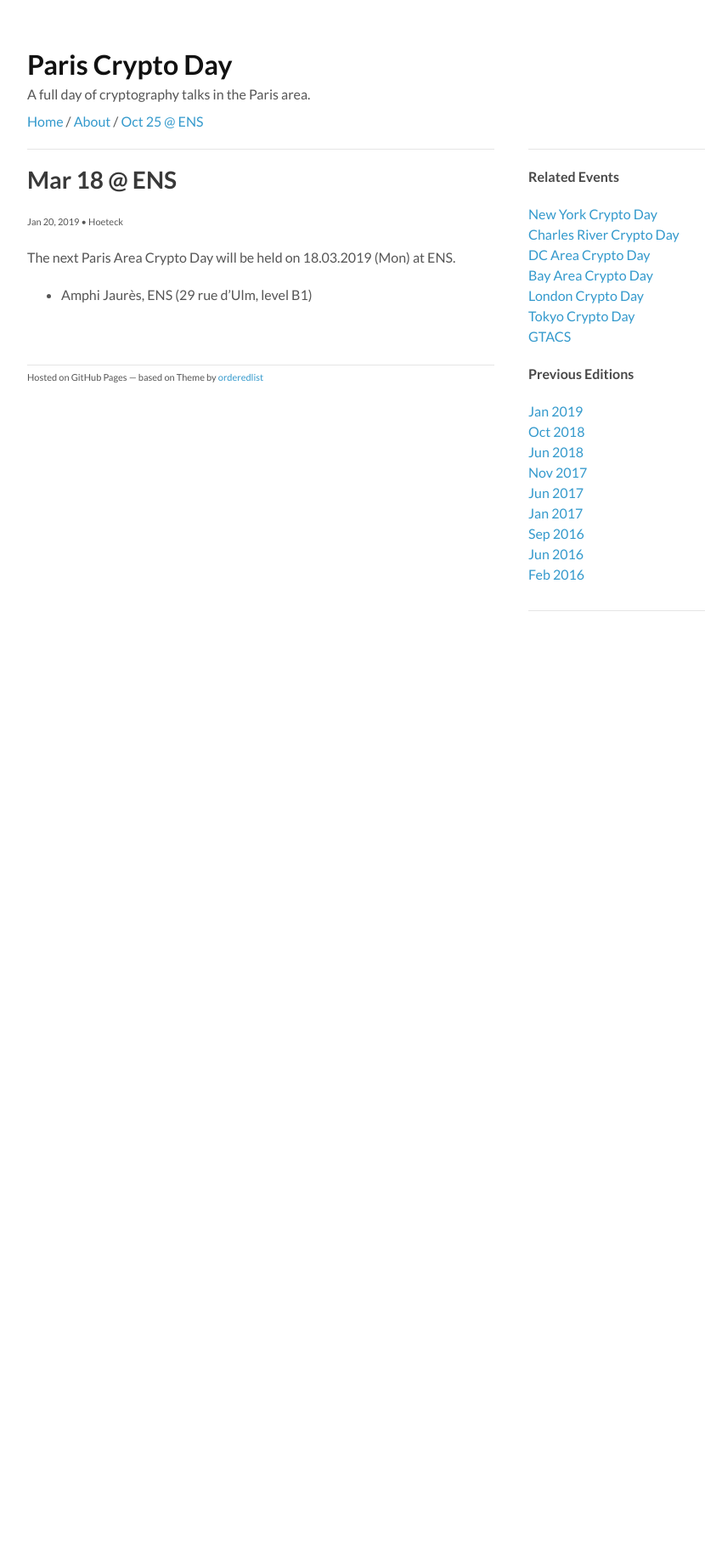
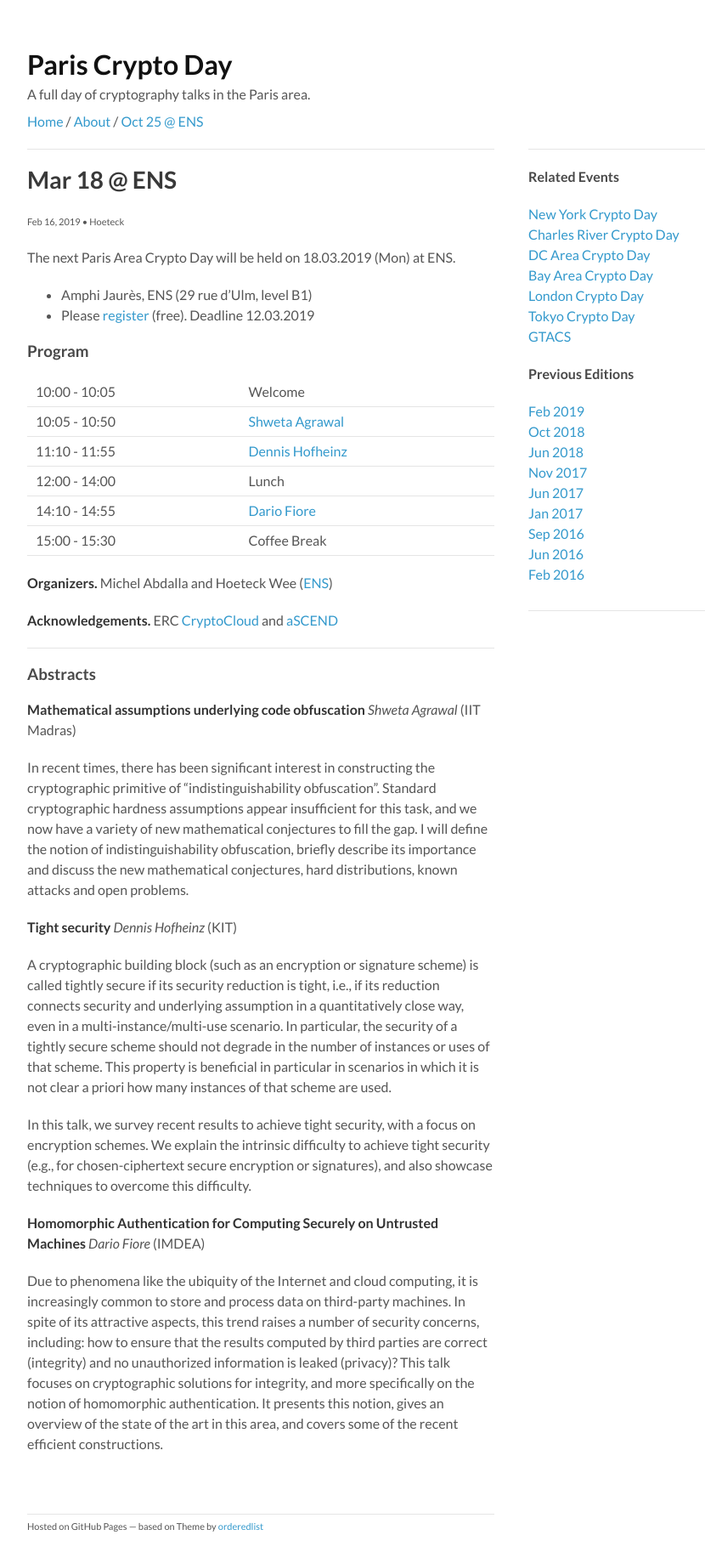
Before and after one commit to pariscryptoday/pariscryptoday.github.io, a Jekyll site: the page built from _posts/2019-01-21-ninth.md, in a window 1280 px wide. Shown: the whole page at 85% size, without its empty margins (178-1008 px from the left). Built offline with Jekyll 4.4.1, drawn with Linux system fonts in a browser that asks for light colours; before the commit the page ends 900 px from its top, so only the background shows below that.

Commit message:
mar 18 2019

```diff
--- a/_posts/2019-01-21-ninth.md
+++ b/_posts/2019-01-21-ninth.md
@@ -2,29 +2,23 @@
 layout: post
 title:  "Mar 18 @ ENS"
 author: "Hoeteck"
-date:   2019-01-20 10:10:00
+date:   2019-02-16 10:10:00
 ---
 
 The next Paris Area Crypto Day will be held on 18.03.2019 (Mon) at
 ENS.
 
 * Amphi Jaurès, ENS (29 rue d'Ulm, level B1)
-
-<!--
-* Please [register](https://docs.google.com/forms/d/e/1FAIpQLSeop24A0asJvd73HvUH8zTDorfzPOpswA_pfcyVxc2zkctoMg/viewform) (free). Deadline 22.10.2018
-
+* Please [register](https://docs.google.com/forms/d/1N_h57pxPSZmjYiCN5lPUz8XHWGMzZ5Qqnbo97NddhrQ/viewform) (free). Deadline 12.03.2019
 
 ### Program
 
 | 10:00&nbsp;-&nbsp;10:05 | Welcome
-| 10:05 - 11:05 | [Sarah Meiklejohn](#SM)
-| 11:15 - 11:45 | [Mary Maller](#MaMa)
-| 11:45 - 12:15 | [Julian Loss](#JL)
-| 12:15 - 14:00 | Lunch
-| 14:00 - 15:00 | [Ben Smith](#BS)
-| 15:00 - 15:30 | [Michele Minelli](#MiMi) Fast Homomorphic Evaluation of Deep Discretized Neural Networks
-| 15:30 - 16:00 | Coffee Break
-| 16:00 - 17:00 | [Adam O'Neill](#AO) Accessing Data While Preserving-Privacy
+| 10:05 - 10:50 | [Shweta Agrawal](#SA)
+| 11:10 - 11:55 | [Dennis Hofheinz](#DH)
+| 12:00 - 14:00 | Lunch
+| 14:10 - 14:55 | [Dario Fiore](#DF)
+| 15:00 - 15:30 | Coffee Break
 
 **Organizers.** Michel Abdalla and Hoeteck Wee ([ENS](https://crypto.di.ens.fr/web2py))
 
@@ -34,24 +28,35 @@ ENS.
 
 ### Abstracts
 
-**<a name="SM"></a>title**
-*Sarah Meiklejohn* (UCL)
+**<a name="SA"></a>Mathematical assumptions underlying code obfuscation**
+*Shweta Agrawal* (IIT Madras)
 
-**<a name="MaMa"></a>title**
-*Mary Maller* (UCL)
+In recent times, there has been significant interest in constructing
+the cryptographic primitive of "indistinguishability obfuscation".
+Standard cryptographic hardness assumptions appear insufficient for
+this task, and we now have a variety of new mathematical conjectures
+to fill the gap. I will define the notion of indistinguishability
+obfuscation, briefly describe its importance and discuss the new
+mathematical conjectures, hard distributions, known attacks and open
+problems.
 
-**<a name="JL"></a>title**
-*Julian Loss* (RUB)
+**<a name="DH"></a>Tight security**
+*Dennis Hofheinz* (KIT)
 
-**<a name="BS"></a>title**
-*Ben Smith* (INRIA/LIX)
+A cryptographic building block (such as an encryption or signature scheme) is
+called tightly secure if its security reduction is tight, i.e., if its
+reduction connects security and underlying assumption in a quantitatively close
+way, even in a multi-instance/multi-use scenario. In particular, the security
+of a tightly secure scheme should not degrade in the number of instances or
+uses of that scheme. This property is beneficial in particular in scenarios in
+which it is not clear a priori how many instances of that scheme are used.
 
-**<a name="MiMi"></a>Fast Homomorphic Evaluation of Deep Discretized Neural Networks**
-*Michele Minelli* (ENS)
+In this talk, we survey recent results to achieve tight security, with a focus
+on encryption schemes. We explain the intrinsic difficulty to achieve tight
+security (e.g., for chosen-ciphertext secure encryption or signatures), and
+also showcase techniques to overcome this difficulty.
 
+**<a name="DR"></a>Homomorphic Authentication for Computing Securely on Untrusted Machines**
+*Dario Fiore* (IMDEA)
 
-**<a name="AO"></a>Accessing Data While Preserving-Privacy**
-*Adam O'Neill* (Georgetown)
-
-
--->
+Due to phenomena like the ubiquity of the Internet and cloud computing, it is increasingly common to store and process data on third-party machines. In spite of its attractive aspects, this trend raises a number of security concerns, including: how to ensure that the results computed by third parties are correct (integrity) and no unauthorized information is leaked (privacy)? This talk focuses on cryptographic solutions for integrity, and more specifically on the notion of homomorphic authentication. It presents this notion, gives an overview of the state of the art in this area,  and covers some of the recent efficient constructions.
```
